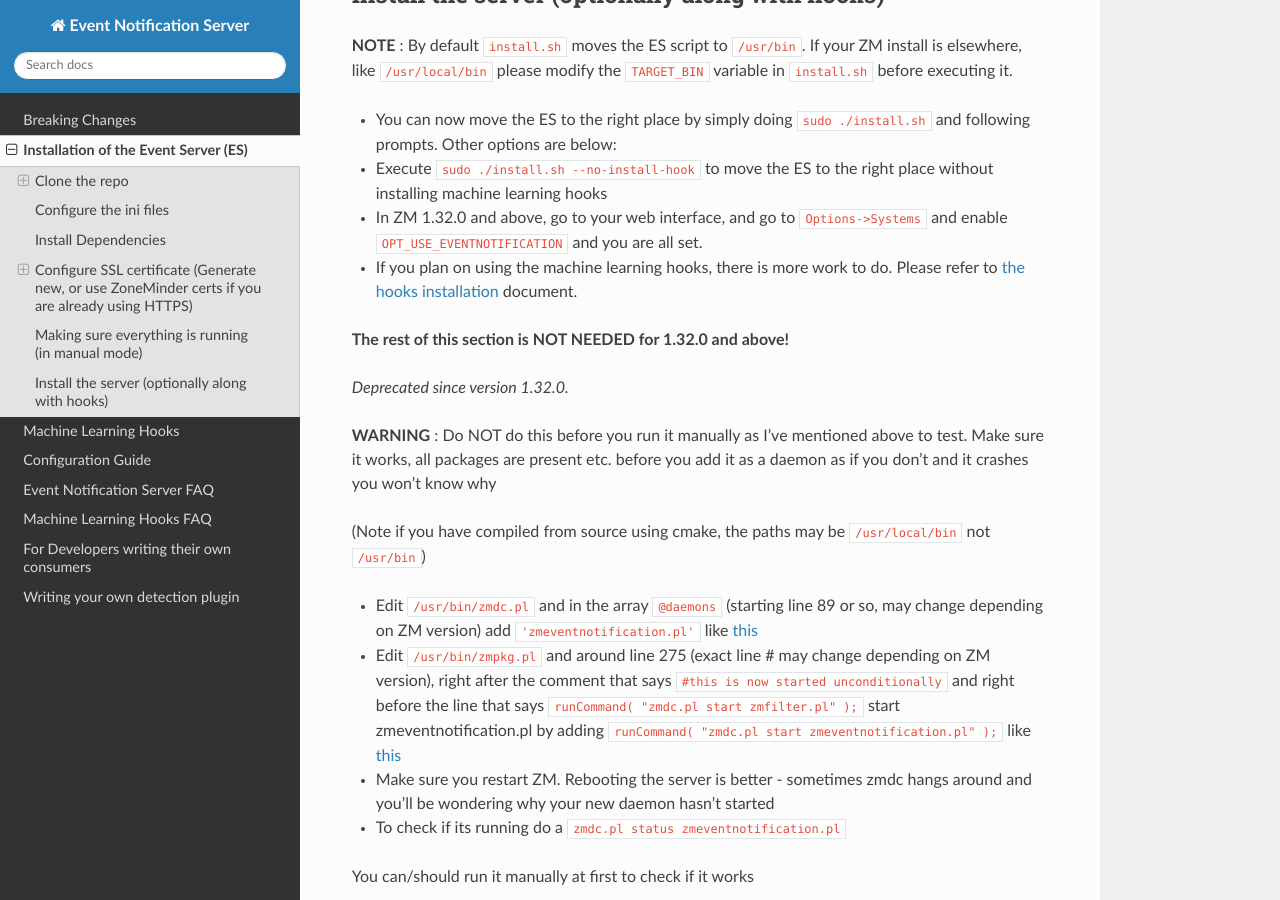
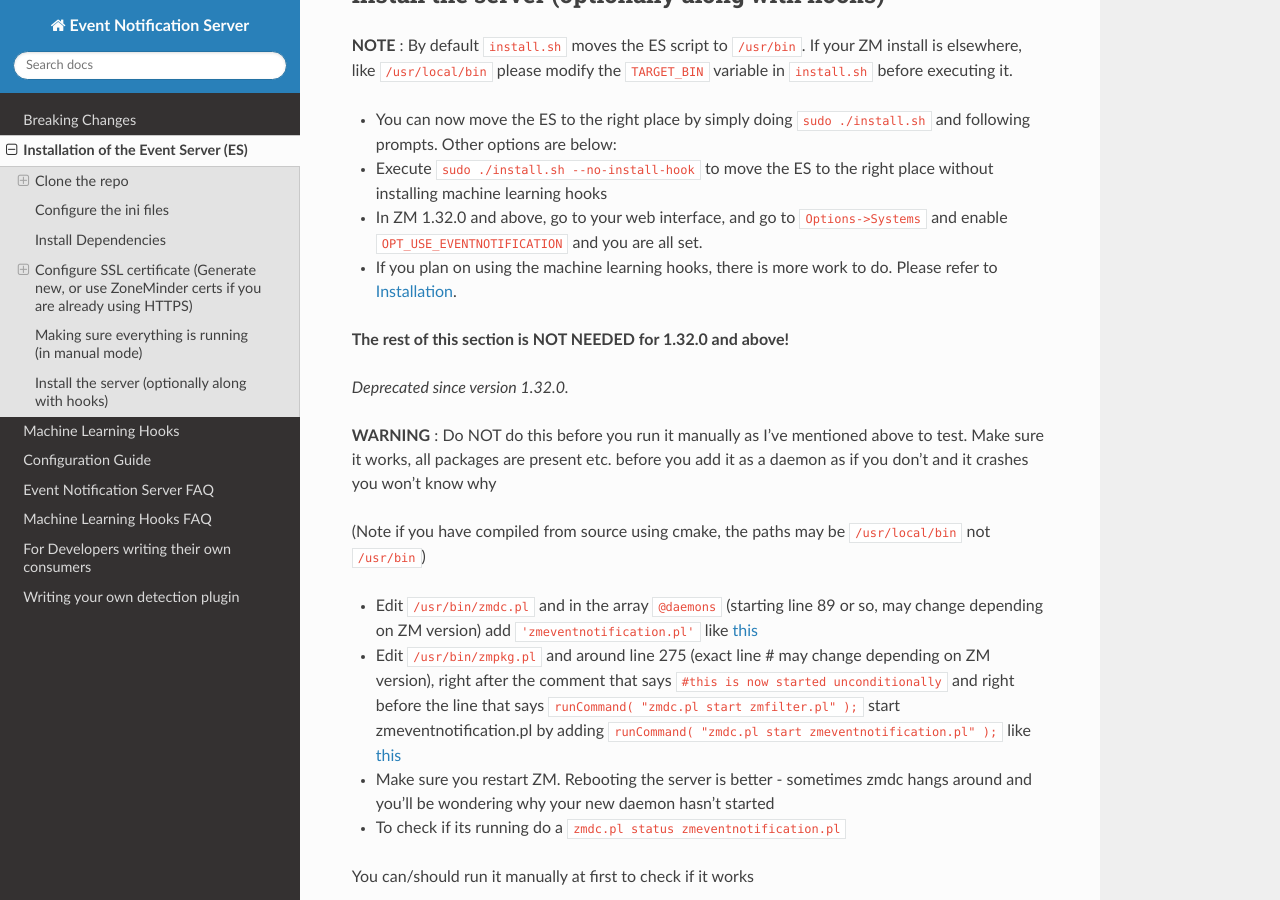
Before and after one commit to ZoneMinder/zmeventnotification, a Sphinx documentation site: the page built from docs/guides/install.rst, in a window 1280 px wide and 900 px high, scrolled down 4280 px. Built offline with Sphinx 7.4.7 and the Read the Docs theme 2.0.0, drawn with Linux system fonts in a browser that asks for light colours.

Commit message:
ref again

```diff
--- a/docs/guides/hooks.rst
+++ b/docs/guides/hooks.rst
@@ -32,6 +32,7 @@
 Please don't ask me questions on how to use them. Please read the
 extensive documentation and ini file configs
 
+.. _hooks_install:
 
 Installation
 ~~~~~~~~~~~~
--- a/docs/guides/install.rst
+++ b/docs/guides/install.rst
@@ -226,7 +226,7 @@
 -  In ZM 1.32.0 and above, go to your web interface, and go to
    ``Options->Systems`` and enable ``OPT_USE_EVENTNOTIFICATION`` and you
    are all set.
-- If you plan on using the machine learning hooks, there is more work to do. Please refer to `the hooks installation <hooks#Installation>`__ document.
+- If you plan on using the machine learning hooks, there is more work to do. Please refer to :ref:`hooks_install`.
 
 **The rest of this section is NOT NEEDED for 1.32.0 and above!**
 
```
